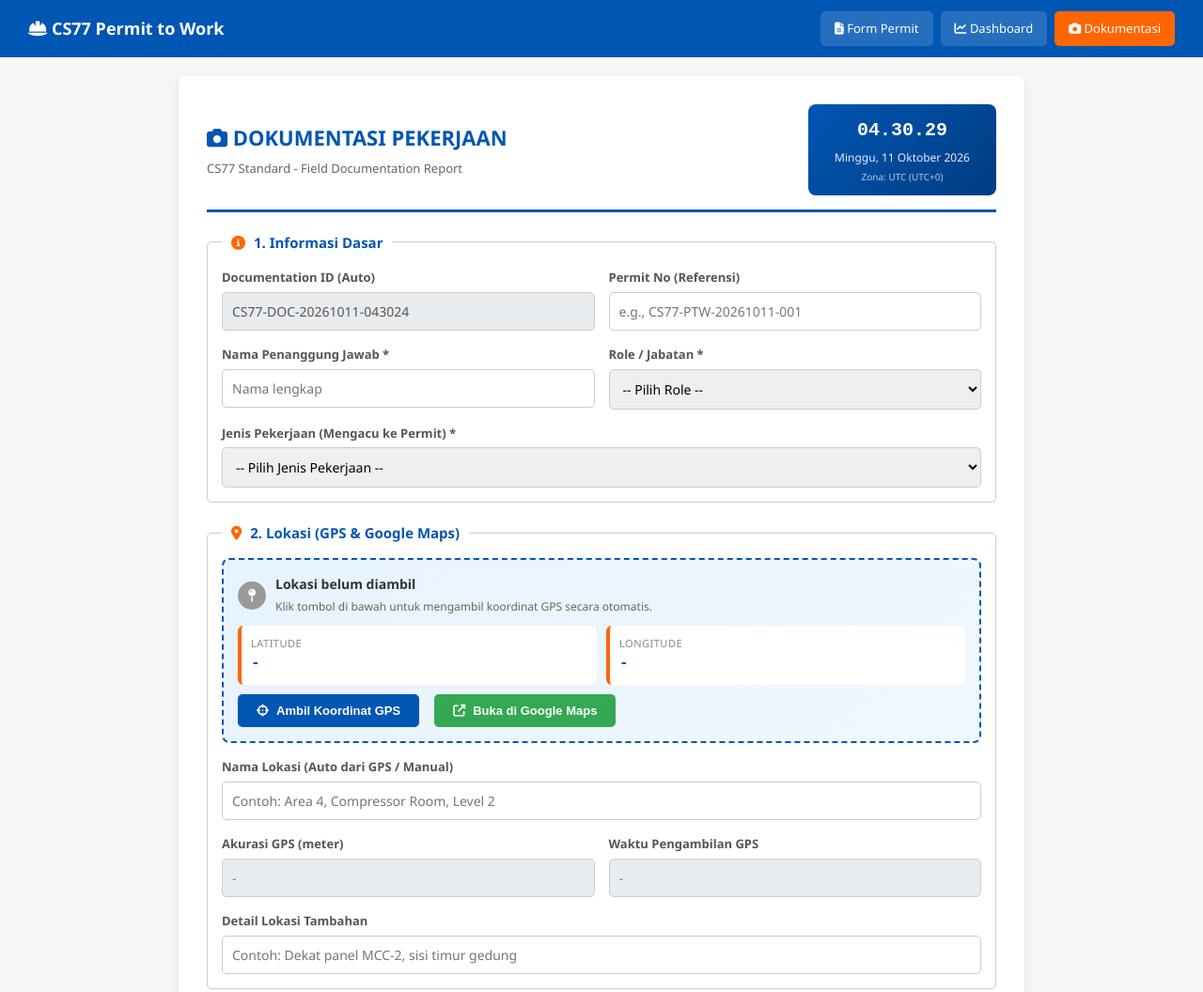
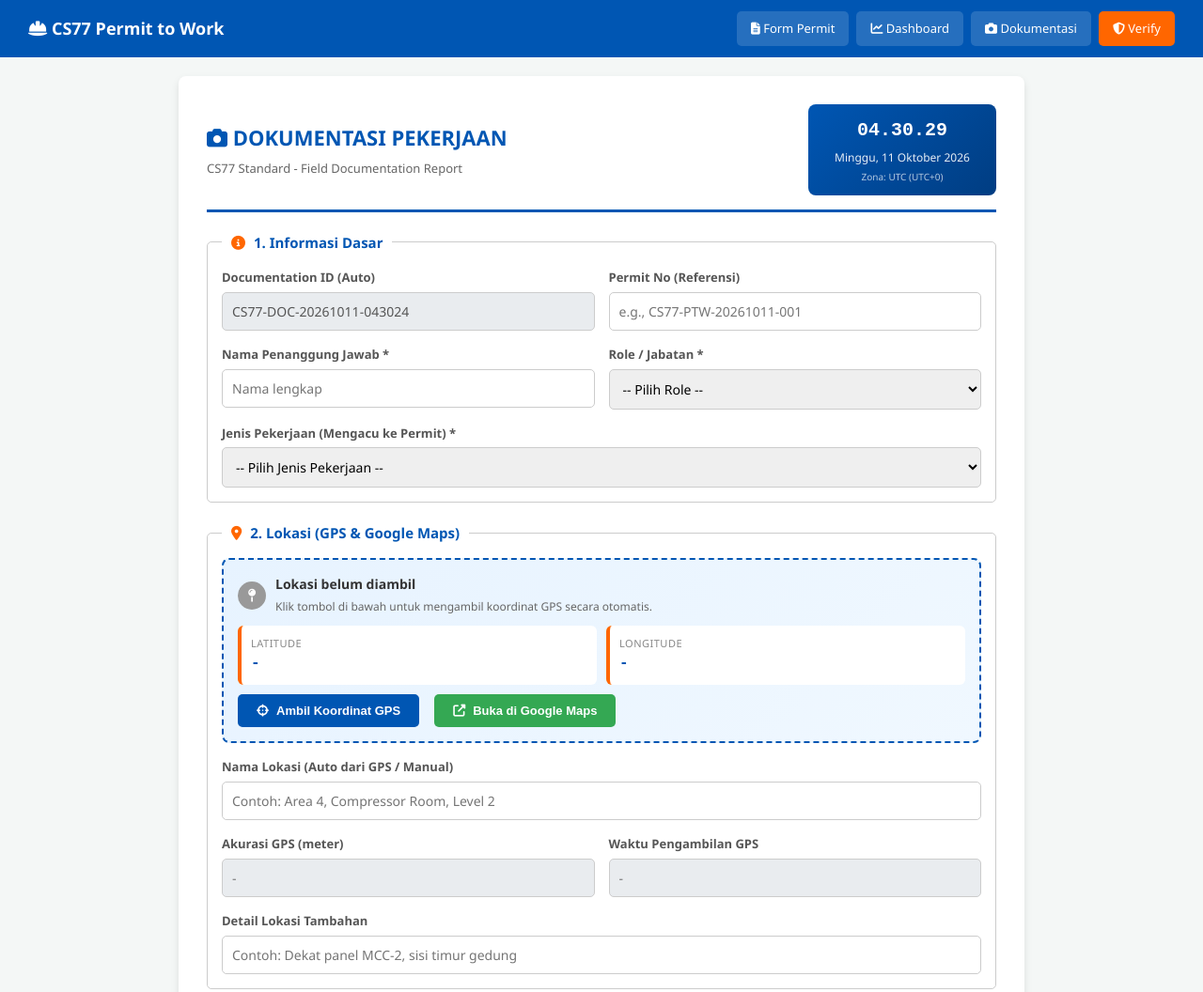
Before and after one commit to KhatwahAmam-Dev/permit, a plain HTML site: page dokumentasi.html in a window 1280 px wide. Shown: the top 1056 px of the page at 94% size. Drawn offline with Linux system fonts and the light colour scheme.

Commit message:
Update dokumentasi.html

```diff
--- a/dokumentasi.html
+++ b/dokumentasi.html
@@ -502,8 +502,9 @@
     <div class="brand"><i class="fas fa-hard-hat"></i> CS77 Permit to Work</div>
     <div class="nav-links">
         <a href="index.html"><i class="fas fa-file-alt"></i> Form Permit</a>
-        <a href="dashboard.html"><i class="fas fa-chart-line"></i> Dashboard</a>
-        <a href="dokumentasi.html" class="active"><i class="fas fa-camera"></i> Dokumentasi</a>
+            <a href="dashboard.html"><i class="fas fa-chart-line"></i> Dashboard</a>
+            <a href="dokumentasi.html"><i class="fas fa-camera"></i> Dokumentasi</a>
+            <a href="verify.html" class="active"><i class="fas fa-shield-alt"></i> Verify</a>
     </div>
 </div>
 
```
